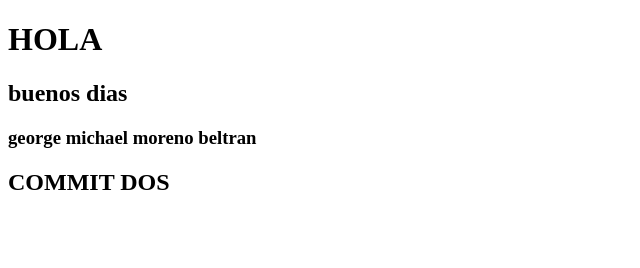
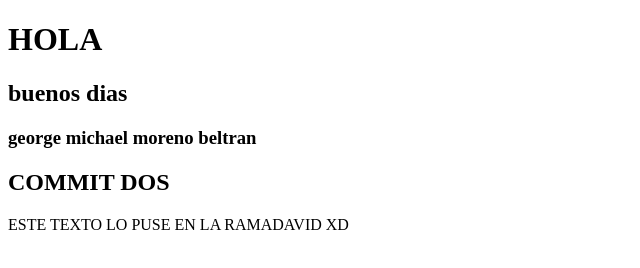
Before and after one commit to YorchMoreno/Aprendiendo-Git-y-GitHub, a plain HTML site: page index.html in a window 1280 px wide. Shown: the whole page, without its empty margins (0-640 px from the left). Drawn offline with Linux system fonts and the light colour scheme.

Commit message:
inserte una linea en la ramaDavid como prueba

```diff
--- a/index.html
+++ b/index.html
@@ -10,5 +10,6 @@
 	<h2>buenos dias</h2>
 	<h3>george michael moreno beltran</h3>
 	<h2>COMMIT DOS</h2>
+	<p>ESTE TEXTO LO PUSE EN LA RAMADAVID XD</p>
 </body>
 </html>
```
